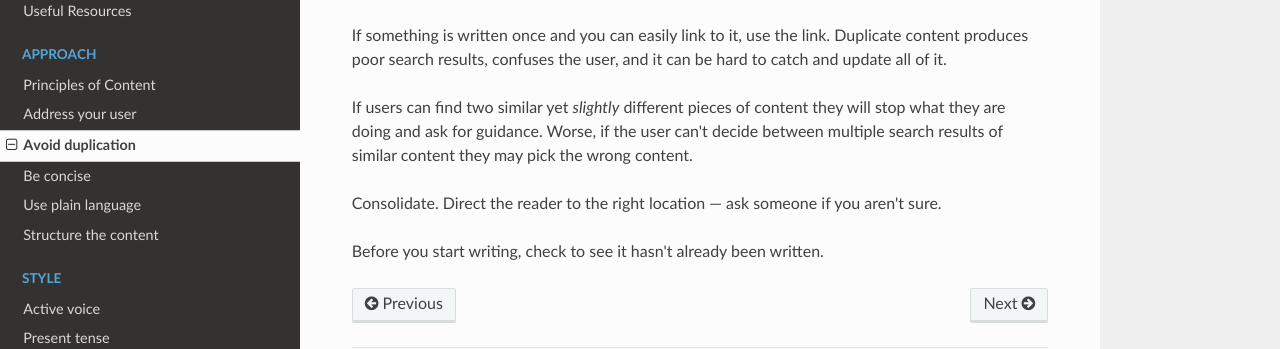
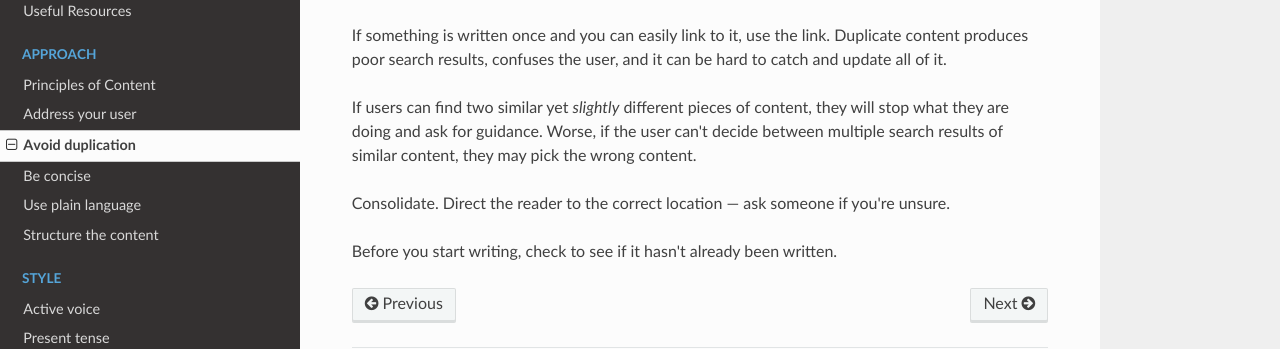
Before and after one commit to stevearrants/styleguide, an MkDocs documentation site: the page built from docs/avoidduplication.md, in a window 1280 px wide. Shown: the part 136-485 px from the top of the page. Built offline with MkDocs 1.6.1, drawn with Linux system fonts in a browser that asks for light colours; nearby versions of some CDN libraries.

Commit message:
Update avoidduplication.md

```diff
--- a/docs/avoidduplication.md
+++ b/docs/avoidduplication.md
@@ -1,14 +1,9 @@
 # Avoid duplication
 
-If something is written once and you can easily link to it, use the link.
-Duplicate content produces poor search results, confuses the user, and
-it can be hard to catch and update all of it.
+If something is written once and you can easily link to it, use the link. Duplicate content produces poor search results, confuses the user, and it can be hard to catch and update all of it.
 
-If users can find two similar yet *slightly* different pieces of content they will
-stop what they are doing and ask for guidance. Worse, if the user can't decide
-between multiple search results of similar content they may pick the wrong content.
+If users can find two similar yet *slightly* different pieces of content, they will stop what they are doing and ask for guidance. Worse, if the user can't decide between multiple search results of similar content, they may pick the wrong content.
 
-Consolidate. Direct
-the reader to the right location &mdash; ask someone if you aren't sure.
+Consolidate. Direct the reader to the correct location — ask someone if you're unsure.
 
-Before you start writing, check to see it hasn't already been written.
+Before you start writing, check to see if it hasn't already been written.
```
